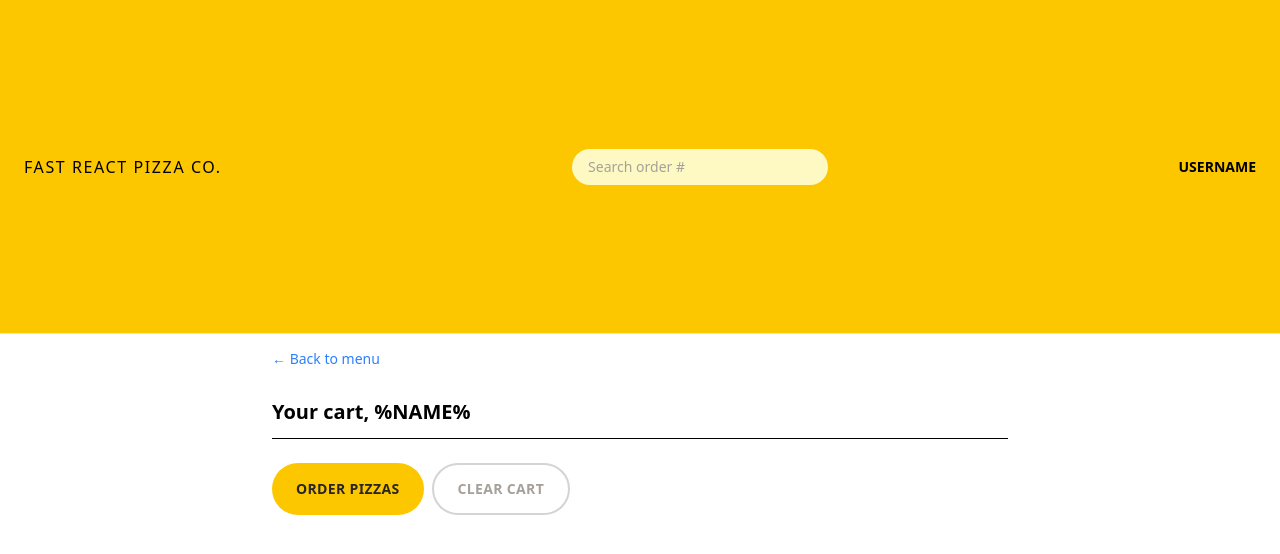
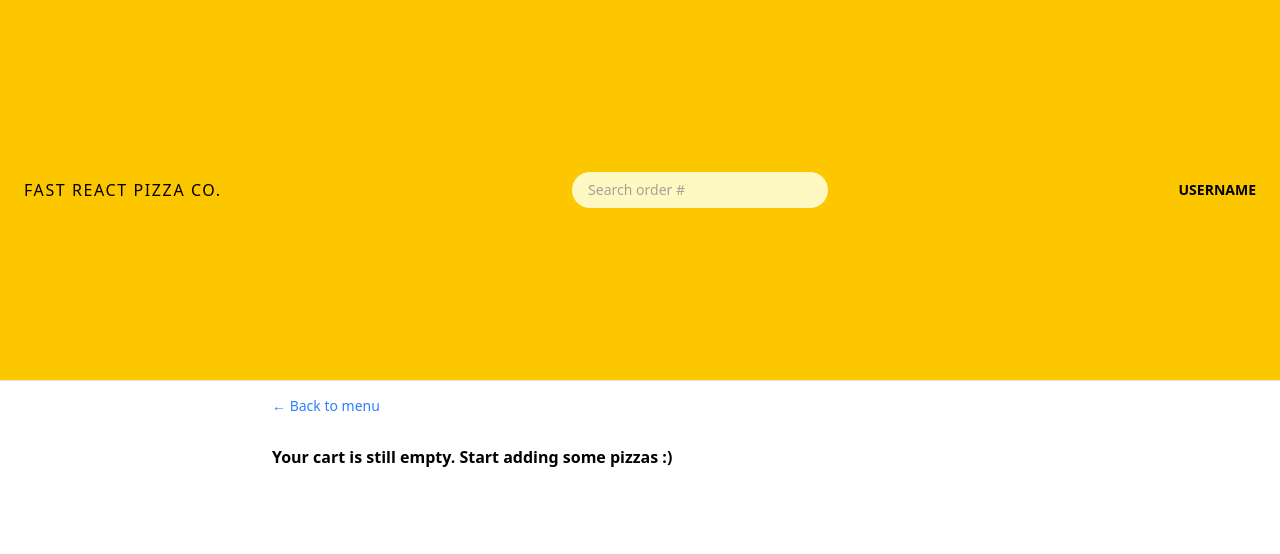
Before and after one commit to lexopez/fast-react-app_reactjs, a React (Vite) app: page /cart in a window 1280 px wide. Shown: the top 554 px of the page. Built offline with nearby package versions, Linux system fonts and the light colour scheme.

Commit message:
empty cart notif
add empty cart component

```diff
--- a/src/features/cart/Cart.jsx
+++ b/src/features/cart/Cart.jsx
@@ -5,11 +5,14 @@
 import CartItem from './CartItem';
 import Button from '../../ui/Button';
 import LinkButton from '../../ui/LinkButton'
+import EmptyCart from './EmptyCart'
 
 
 function Cart() {
   const cart = useSelector(getCart);
   const dispatch = useDispatch();
+
+  if(!cart.length) return <EmptyCart />
 
   return (
     <div className="px-4 py-3">
--- a/src/features/cart/EmptyCart.jsx
+++ b/src/features/cart/EmptyCart.jsx
@@ -1,11 +1,13 @@
-import { Link } from 'react-router-dom';
+import LinkButton from '../../ui/LinkButton';
 
 function EmptyCart() {
   return (
-    <div>
-      <Link to="/menu">&larr; Back to menu</Link>
+    <div className="px-4 py-3">
+      <LinkButton to="/menu">&larr; Back to menu</LinkButton>
 
-      <p>Your cart is still empty. Start adding some pizzas :)</p>
+      <p className="mt-7 font-semibold">
+        Your cart is still empty. Start adding some pizzas :)
+      </p>
     </div>
   );
 }
```
